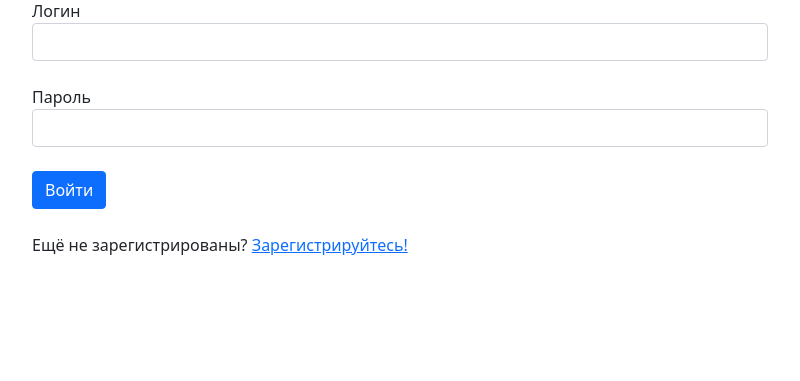
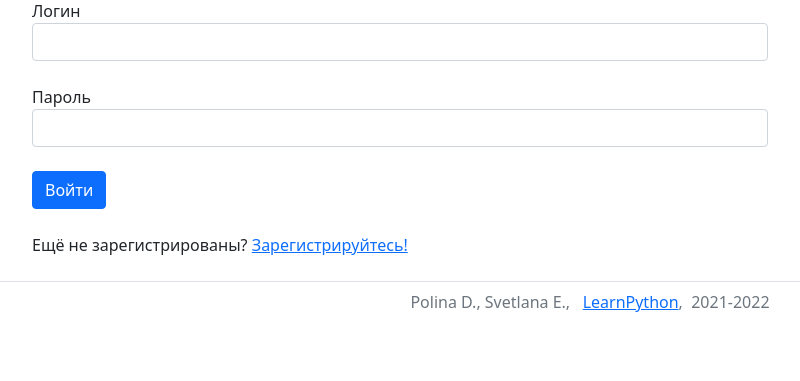
Before and after one commit to lananovikova10/where2go, a Flask app: page /users/login in a window 1280 px wide. Shown: the part 113-494 px from the top of the page, without its empty margins (50-850 px from the left). Run offline with Flask 2, Linux system fonts and the light colour scheme; parts of the project's set-up code (start-up, migrations or seed data) failed here and were passed over.

Commit message:
WIP footer

```diff
--- a/webapp/templates/base.html
+++ b/webapp/templates/base.html
@@ -43,5 +43,12 @@
           </nav>
           {% block content %}{% endblock %}
         </div>
+        <footer id="footer">
+          <div class="navbar-bottom row-fluid">
+            <div class="d-flex align-items-end justify-content-center my-4 pt-2 border-top text-muted"">
+                Polina D., Svetlana E.,&nbsp;&nbsp;&nbsp;<a href="https://learn.python.ru/">LearnPython</a>,&nbsp; 2021-2022
+            </div>
+          </div>
+
       </body>
   </html>
```
